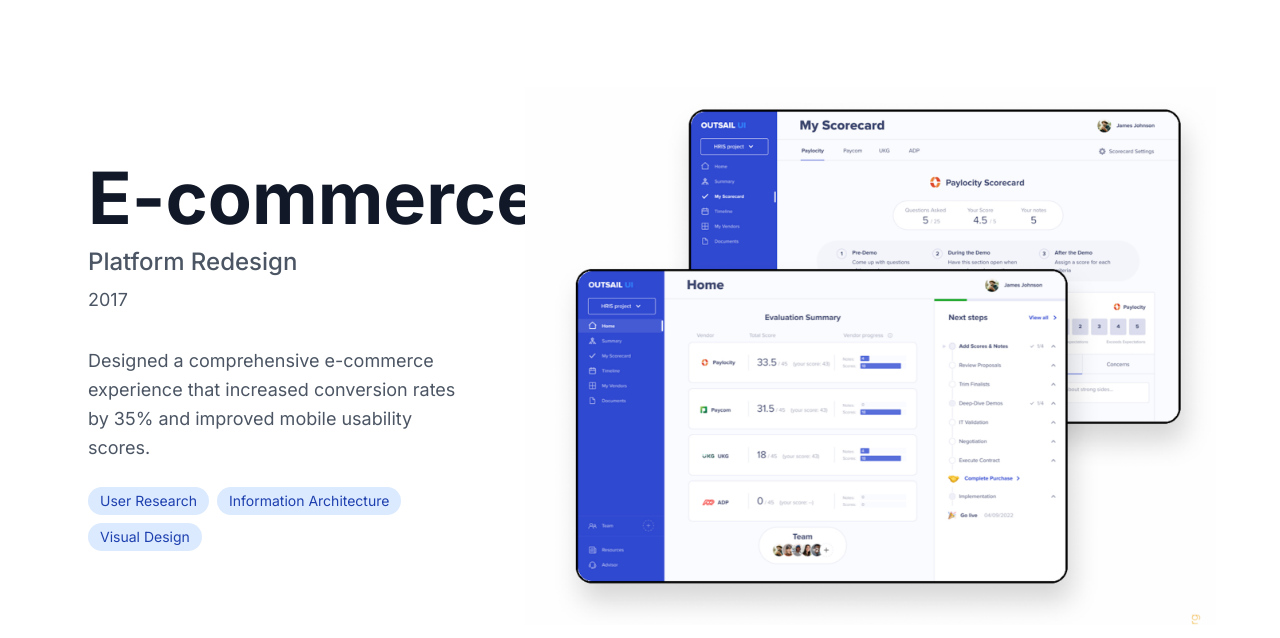
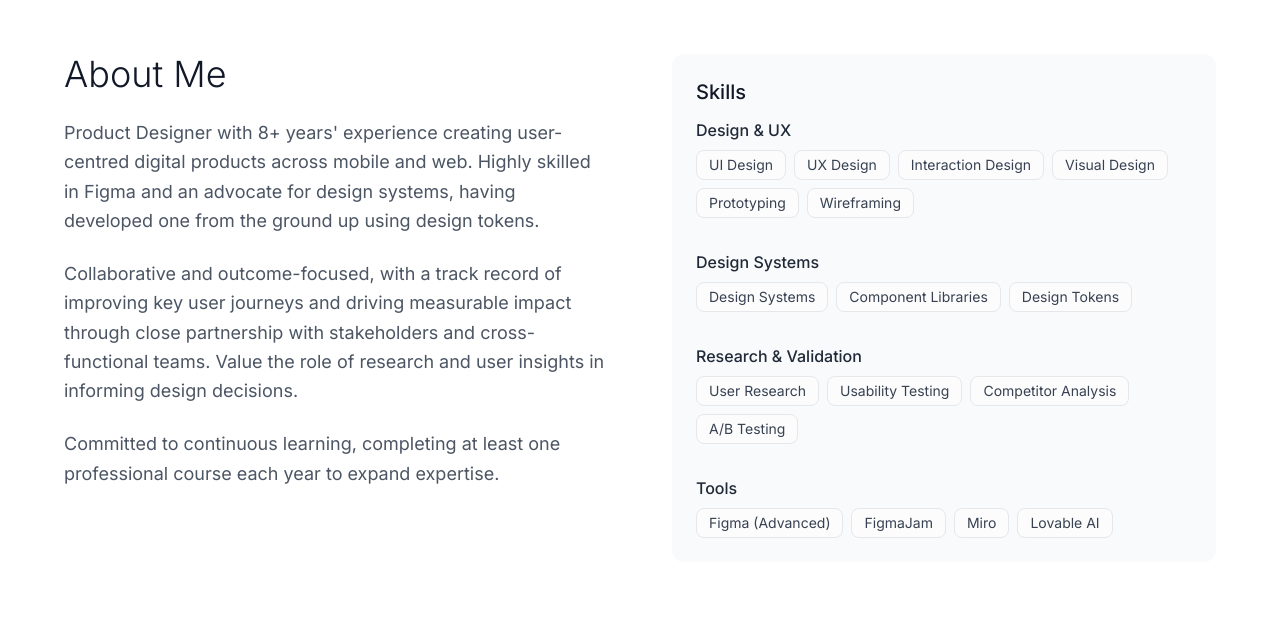
Before and after one commit to MykolaShevchuk/mariana, a Next.js app: page / in a window 1280 px wide. Shown: the part 3662-4300 px from the top of the page. Built offline with nearby package versions, Linux system fonts and the light colour scheme.

Commit message:
Remove E-commerce project, keep only three core projects

```diff
--- a/src/app/page.tsx
+++ b/src/app/page.tsx
@@ -166,15 +166,7 @@
 							imageAlt='Varia Real Estate Platform showing homepage search interface and property details page with 360° virtual tour capabilities'
 						/>
 
-						<ProjectCard
-							title='E-commerce'
-							subtitle='Platform Redesign'
-							year='2017'
-							description='Designed a comprehensive e-commerce experience that increased conversion rates by 35% and improved mobile usability scores.'
-							skills={['User Research', 'Information Architecture', 'Visual Design']}
-							imageSrc='/outsale.png'
-							imageAlt='E-commerce Platform UI showing modern shopping interface'
-						/>
+
 
 
 					</div>
```
